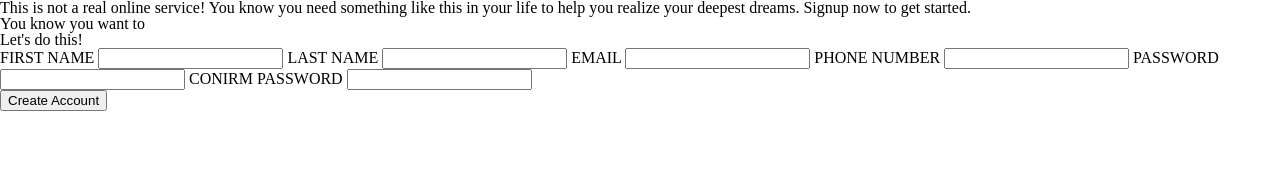
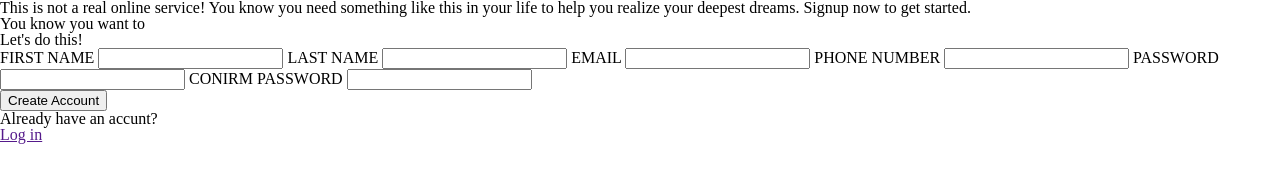
Before and after one commit to ddannyll/sign-up-form-assignment, a plain HTML site: page index.html in a window 1280 px wide. Drawn offline with Linux system fonts and the light colour scheme.

```diff
--- a/index.html
+++ b/index.html
@@ -42,10 +42,12 @@
                     <label for="confirm-password">CONIRM PASSWORD</label>
                     <input type="password" id="confirm-password" name="confirm-password" required>
                 </fieldset>
-
-
                 <input type="submit" value="Create Account">
             </form>
+            <div class="login">
+                <p>Already have an accunt?</p>
+                <a href="">Log in</a>
+            </div>
         </div>
     </div>
 </body>
--- a/style.css
+++ b/style.css
@@ -0,0 +1,3 @@
+body {
+
+}
```
Also changed, not shown: logo.png (added), 1 other file.
